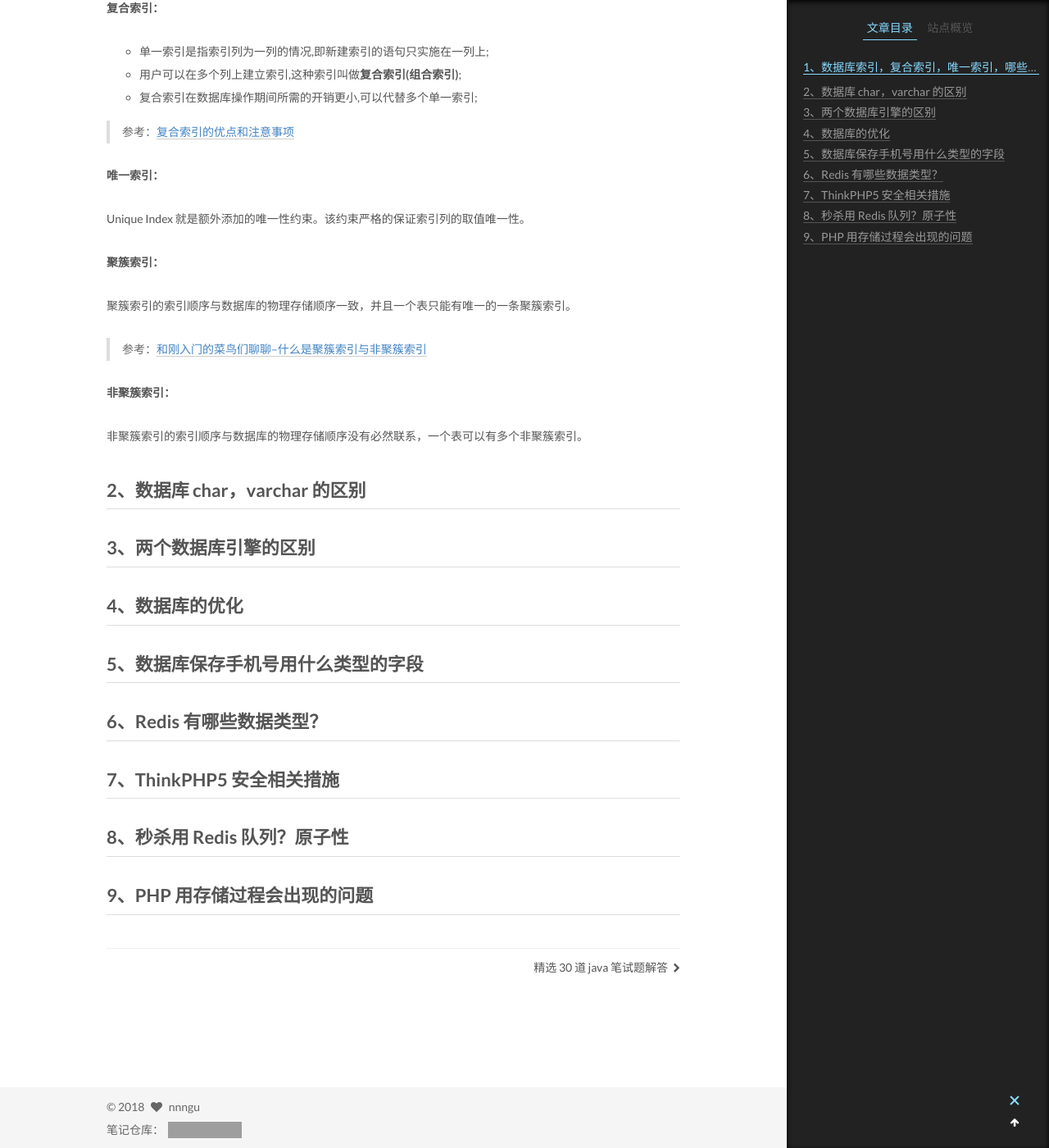
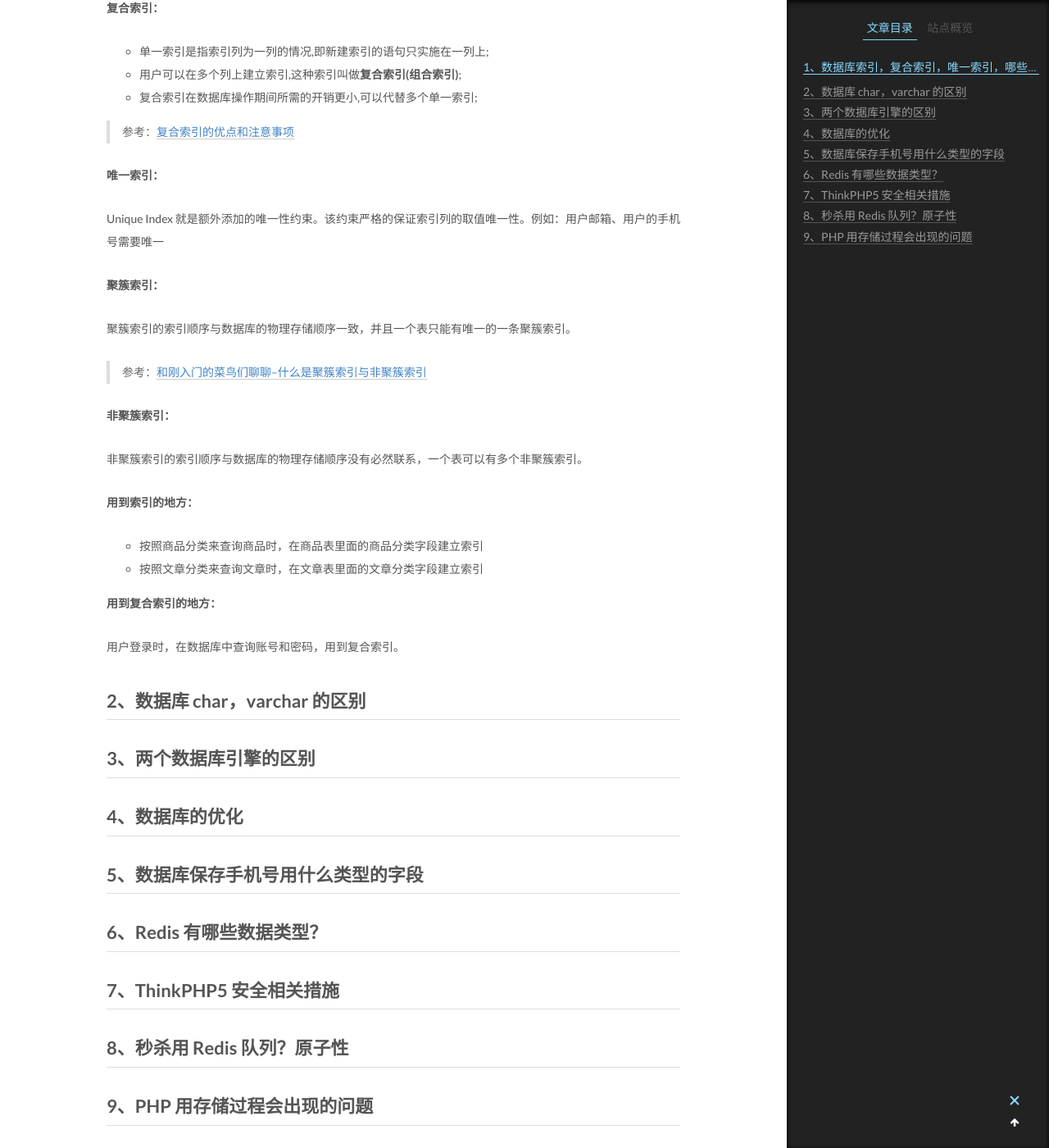
Before and after one commit to nnngu/LearningNotes, a Jekyll site: the page built from _posts/2018-06-05-PHP 面试题收集.md, in a window 1280 px wide and 1400 px high, scrolled down 574 px. Shown: the whole window at 82% size. Built offline with Jekyll 4.4.1, drawn with Linux system fonts in a browser that asks for light colours; grey boxes are pictures that could not be loaded.

Commit message:
修改文件: _posts/2018-06-05-PHP 面试题收集.md

```diff
--- a/_posts/2018-06-05-PHP 面试题收集.md
+++ b/_posts/2018-06-05-PHP 面试题收集.md
@@ -23,7 +23,7 @@ create index index_name on users (name);
 
 **唯一索引：**
 
-Unique Index 就是额外添加的唯一性约束。该约束严格的保证索引列的取值唯一性。
+Unique Index 就是额外添加的唯一性约束。该约束严格的保证索引列的取值唯一性。例如：用户邮箱、用户的手机号需要唯一
 
 **聚簇索引：**
 
@@ -35,11 +35,14 @@ Unique Index 就是额外添加的唯一性约束。该约束严格的保证索
 
 非聚簇索引的索引顺序与数据库的物理存储顺序没有必然联系，一个表可以有多个非聚簇索引。
 
+**用到索引的地方：**
 
+* 按照商品分类来查询商品时，在商品表里面的商品分类字段建立索引
+* 按照文章分类来查询文章时，在文章表里面的文章分类字段建立索引
 
+**用到复合索引的地方：**
 
-
-
+用户登录时，在数据库中查询账号和密码，用到复合索引。
 
 ## 2、数据库 char，varchar 的区别
 
```
